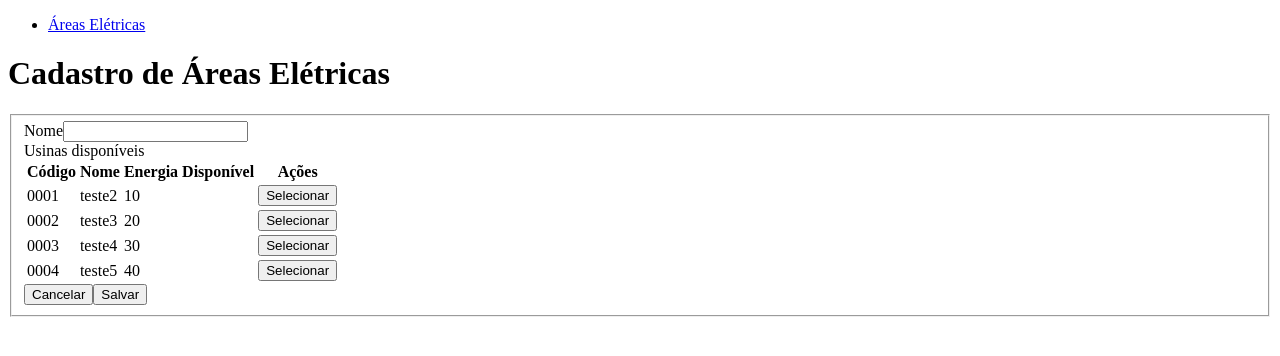
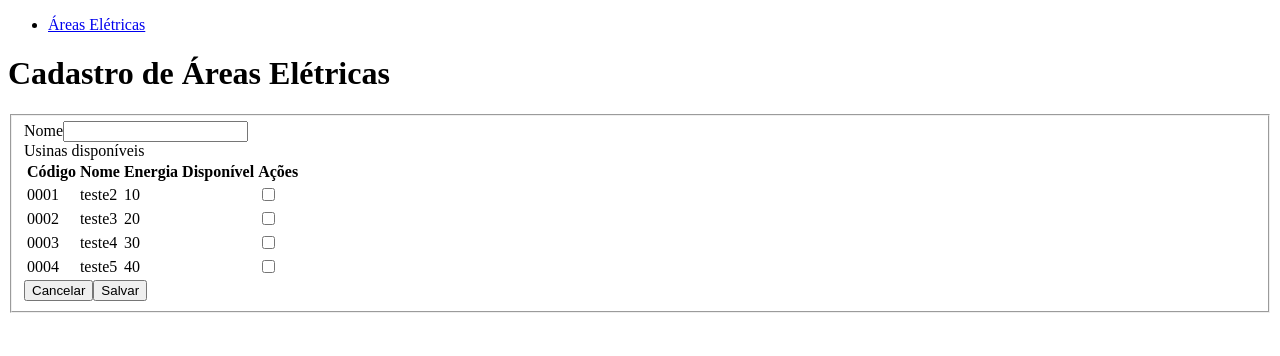
Before and after one commit to CarolinaAbreu19/Power-Control-System-Frontend, an Angular app: page /create-area in a window 1280 px wide. Shown: the top 356 px of the page. Built offline with nearby package versions, Linux system fonts and the light colour scheme.

Commit message:
feat: save data on session storage

```diff
--- a/src/app/components/create-area/create-area.component.html
+++ b/src/app/components/create-area/create-area.component.html
@@ -1,6 +1,6 @@
 <h1 class="page__title">Cadastro de Áreas Elétricas</h1>
 
-<form [formGroup]="form">
+<form [formGroup]="form" (ngSubmit)="submit()">
     <fieldset>
         <div class="form__field">
             <label for="name" class="form__label">Nome</label>
@@ -10,7 +10,9 @@
                 class="form__input"
                 formControlName="name"
                 maxlength="100">
-            <span class="form__error" *ngIf="form.controls.name.invalid && !form.controls.name.pristine">Este campo deve conter entre 3 e 100 caracteres</span>
+            <span class="form__error" *ngIf="form.controls.name.invalid && !form.controls.name.pristine">
+                Este campo deve conter entre 3 e 100 caracteres
+            </span>
         </div>
         <div class="form__field">
             <label>Usinas disponíveis</label>
@@ -24,11 +26,18 @@
                     <th>Ações</th>
                 </thead>
 
-                <tbody class="table__body" *ngFor="let powerPlant of powerPlants">
+                <tbody class="table__body" *ngFor="let powerPlant of powerPlants; let i = index">
                     <td>{{ powerPlant.code }}</td>
                     <td>{{ powerPlant.name }}</td>
                     <td>{{ powerPlant.available_energy }}</td>
-                    <td><button (click)="addPowerPlant(powerPlant)">Selecionar</button></td>
+                    <td>
+                        <input
+                            type="checkbox"
+                            name="power_plant_selected"
+                            formArrayName="power_plants"
+                            [value]="powerPlant.code"
+                            (change)="onCheckboxChange($event)">
+                    </td>
                 </tbody>
             </table>
 
--- a/src/app/components/create-area/create-area.component.ts
+++ b/src/app/components/create-area/create-area.component.ts
@@ -1,8 +1,8 @@
 import { Component, OnInit } from '@angular/core';
-import { FormBuilder, FormGroup, Validators } from '@angular/forms';
+import { FormArray, FormBuilder, FormControl, FormGroup, Validators } from '@angular/forms';
 import { EletricalArea } from 'src/models/eletricalArea.model';
 import { PowerPlant } from 'src/models/powerPlant.model';
-
+import { Router } from '@angular/router';
 @Component({
   selector: 'app-create-area',
   templateUrl: './create-area.component.html',
@@ -20,37 +20,48 @@ export class CreateAreaComponent implements OnInit {
   public form: FormGroup;
 
   private eletricalAreaId = 1;
-  private powerPlantsArea: PowerPlant[] = [];
 
-  constructor(private fb: FormBuilder) {
+  constructor(private fb: FormBuilder, private router: Router) {
     this.form = this.fb.group({
+      id: this.eletricalAreaId,
+      code: this.generateCode(),
       name: ['', Validators.compose([
         Validators.minLength(3),
         Validators.maxLength(100),
         Validators.required
-      ])]
+      ])],
+      power_plants: new FormArray([])
     });
   }
 
-  addPowerPlant(powerPlant: PowerPlant) {
-    this.powerPlantsArea.push(powerPlant);
-    console.log(this.powerPlantsArea)
+  onCheckboxChange(event: any) {
+    const selectedPowerPlants = (this.form.controls.power_plants as FormArray);
+    if(event.target.checked) {
+      selectedPowerPlants.push(new FormControl(event.target.value));
+    } else {
+      const index = selectedPowerPlants.controls.findIndex(powerPlant => powerPlant.value === event.target.value);
+      selectedPowerPlants.removeAt(index);
+    }
   }
 
-  save() {
-    for(let powerPlant of this.powerPlantsArea) {
-      powerPlant.id_eletrical_area = this.eletricalAreaId;
+  generateCode() {
+    let code = '';
+    const keys = 'abcdefghijklmnopqrstuvwxyz1234567890';
+
+    for(let i = 0; i < 20; i++) {
+      code += keys.charAt(Math.floor(Math.random() * keys.length));
     }
 
-    this.eletricalAreas.push({
-      id: this.eletricalAreaId,
-      code: '0001',
-      name: 'Teste Area Eletrica',
-      available_energy: 10,
-      power_plants: this.powerPlantsArea
-    });
+    return code;
+  }
 
-    this.eletricalAreaId++;
+  submit() {
+    if(this.form.value.name.length >= 3 && this.form.value.power_plants.length > 1) {
+      const data = JSON.stringify(this.form.value);
+      sessionStorage.setItem('eletrical_areas', data);
+      this.eletricalAreaId++;
+      this.router.navigate(['/list-areas']);
+    }
   }
 
   ngOnInit(): void {
```
